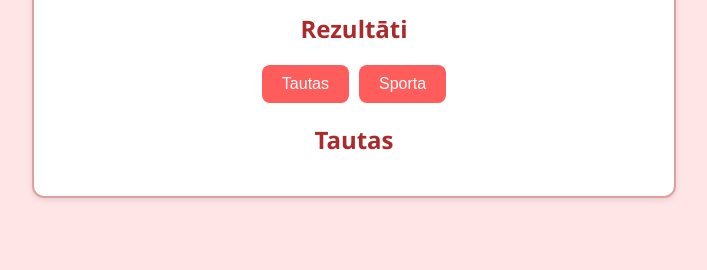
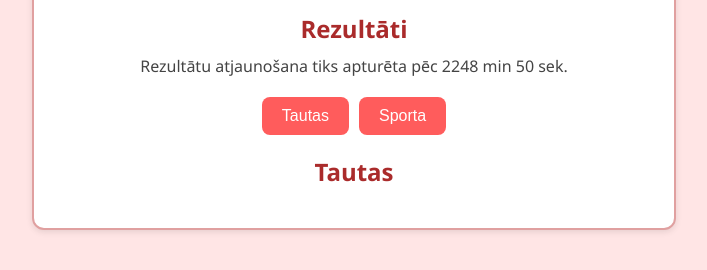
Before and after one commit to MaGrra/lmt, a plain HTML site: page index.html in a window 1280 px wide. Shown: the part 148-418 px from the top of the page, without its empty margins (286-993 px from the left). Drawn offline with Linux system fonts and the light colour scheme; no server answers.

Commit message:
Update index.html

```diff
--- a/index.html
+++ b/index.html
@@ -33,7 +33,14 @@
       font-size: 24px;
       font-weight: bold;
       color: #aa2b2b;
+      margin-bottom: 10px;
+    }
+
+    .timer-text {
+      text-align: center;
+      font-size: 16px;
       margin-bottom: 20px;
+      color: #444;
     }
 
     .button-row {
@@ -85,8 +92,9 @@
 </head>
 <body>
   <div class="container">
-   <img class="header-image" src="jhmfnfg.jpg" alt="Banner">
+    <img class="header-image" src="jhmfnfg.jpg" alt="Banner">
     <div class="title-main">Rezultāti</div>
+    <div class="timer-text" id="timerText"></div>
 
     <div class="button-row">
       <button onclick="showSheet('Tautas')">Tautas</button>
@@ -99,6 +107,26 @@
 
   <script>
     const sheetId = '1Hyn_rIchkMoGS3DODq9bTIygFBpBLKb0su9NnmubVys';
+    const cutoff = new Date("2025-06-14T11:00:00Z"); // 14:00 Latvia time (UTC+3)
+    let frozenData = {};
+    let frozen = false;
+
+    function updateTimer() {
+      const now = new Date();
+      const timerText = document.getElementById("timerText");
+      if (now < cutoff) {
+        const diff = Math.max(0, cutoff - now);
+        const minutes = Math.floor(diff / 60000);
+        const seconds = Math.floor((diff % 60000) / 1000);
+        timerText.textContent = `Rezultātu atjaunošana tiks apturēta pēc ${minutes} min ${seconds} sek.`;
+      } else {
+        timerText.textContent = `Rezultātu atjaunošana tika apturēta 14:00`;
+        frozen = true;
+      }
+    }
+
+    setInterval(updateTimer, 1000);
+    updateTimer();
 
     async function fetchSheet(sheetName) {
       const url = `https://docs.google.com/spreadsheets/d/${sheetId}/gviz/tq?tqx=out:json&sheet=${sheetName}`;
@@ -114,9 +142,23 @@
 
     async function showSheet(sheetName) {
       document.getElementById('title').textContent = sheetName;
+
+      if (frozen && frozenData[sheetName]) {
+        renderList(frozenData[sheetName]);
+        return;
+      }
+
       const data = await fetchSheet(sheetName);
       data.sort((a, b) => b.score - a.score);
 
+      if (frozen) {
+        frozenData[sheetName] = data;
+      }
+
+      renderList(data);
+    }
+
+    function renderList(data) {
       const list = document.getElementById('teamList');
       list.innerHTML = '';
       data.forEach((row, i) => {
```
